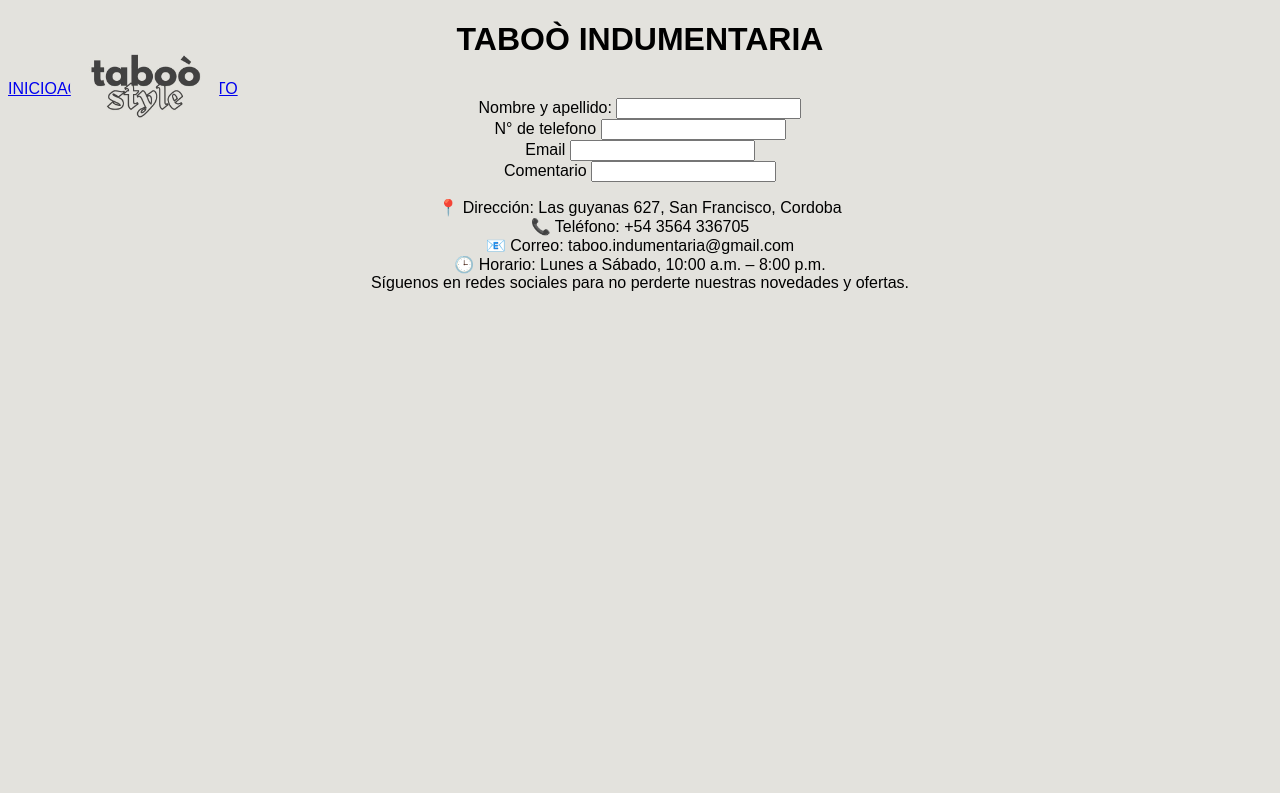
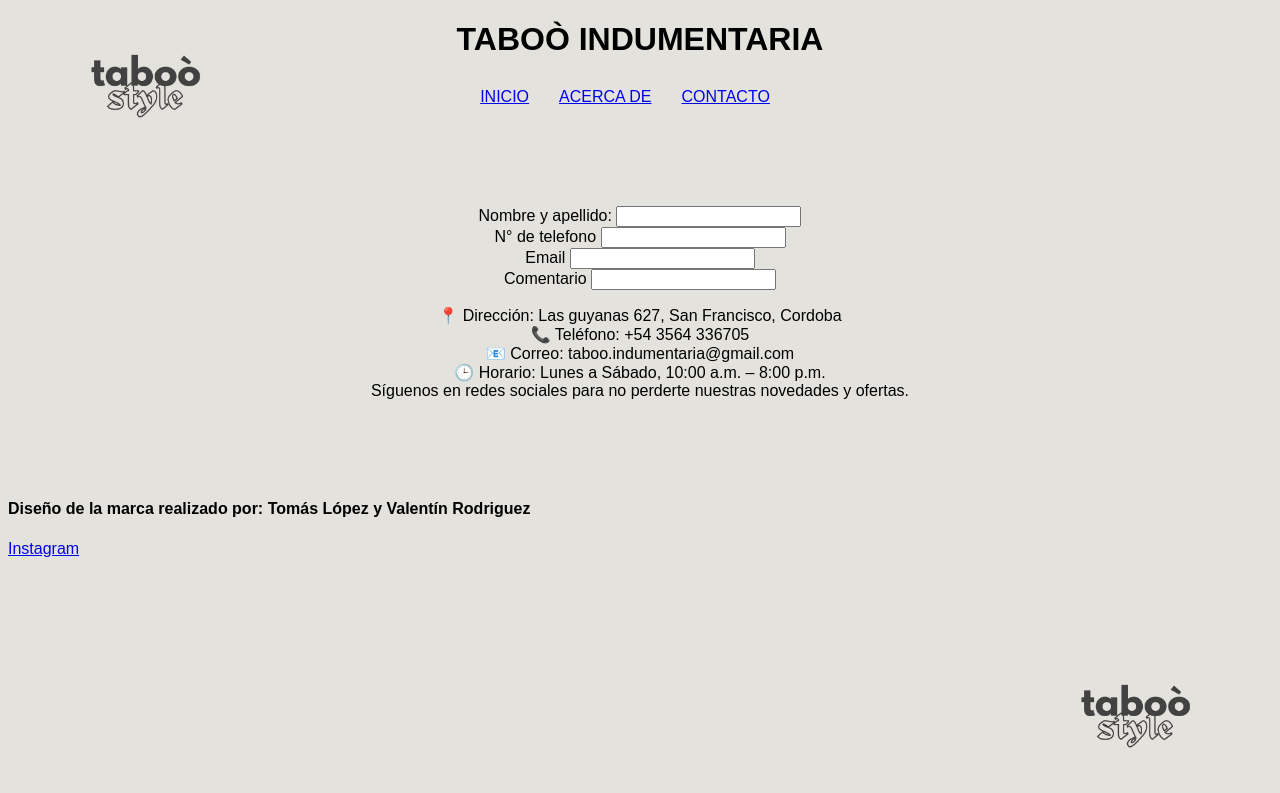
Before and after one commit to tomilopezz/TP-3, a plain HTML site: page contacto.html in a window 1280 px wide. Drawn offline with Linux system fonts and the light colour scheme.

Commit message:
Add files via upload

```diff
--- a/assent/style.css
+++ b/assent/style.css
@@ -5,11 +5,25 @@ body{
     font-family: 'Poppins', sans-serif;
 }
 
-nav{
-    display: flex;
+a{
+    margin-right: 30px;
 }
 
-.logo{
+nav{
+    margin-top: 30px;
+    margin-bottom: 100px;
+    display: flex;
+    justify-content: center;
+}
+
+footer{
+    margin-top: 100px;
+    display: block;
+    justify-content: left;
+    text-align: left;
+}
+
+.logo_1{
     border-radius: 100%;
     height: 150px;
     width: 150px;
@@ -17,3 +31,12 @@ nav{
     top: 10px;
     left: 70px;
 }
+
+.logo_2{
+    border-radius: 100%;
+    height: 150px;
+    width: 150px;
+    position: absolute;
+    bottom: 10px;
+    right: 70px;
+}
--- a/contacto.html
+++ b/contacto.html
@@ -9,7 +9,7 @@
 <body>
 
     <header>
-        <img src="imagenes/WhatsApp Image 2025-04-16 at 11.29.40 AM (2).jpeg" alt="logo" class="logo">
+        <img src="imagenes/WhatsApp Image 2025-04-16 at 11.29.40 AM (2).jpeg" alt="logo" class="logo_1">
         <h1>TABOÒ INDUMENTARIA</h1>
     </header>
 
@@ -65,7 +65,9 @@
 
 
     <footer>
-
+        <h4>Diseño de la marca realizado por: Tomás López y Valentín Rodriguez</h4>
+        <a href="https://www.instagram.com/taboo.indumentaria?igsh=Nnc5YWRpcDFvaGJ4" class="link_instagram">Instagram</a>
+        <img src="imagenes/WhatsApp Image 2025-04-16 at 11.29.40 AM (2).jpeg" alt="logo" class="logo_2">
     </footer>
 
 </body>
```
